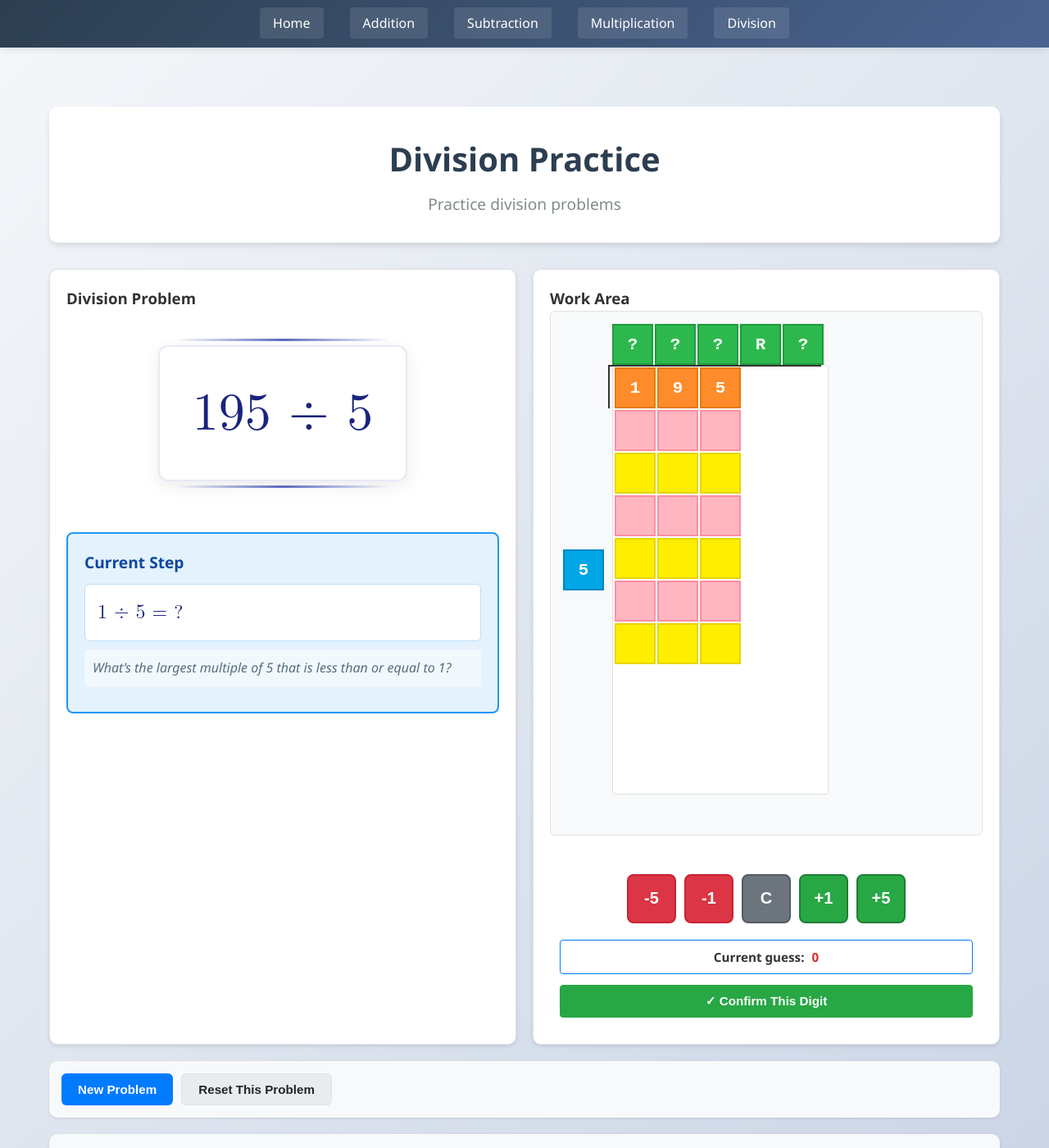
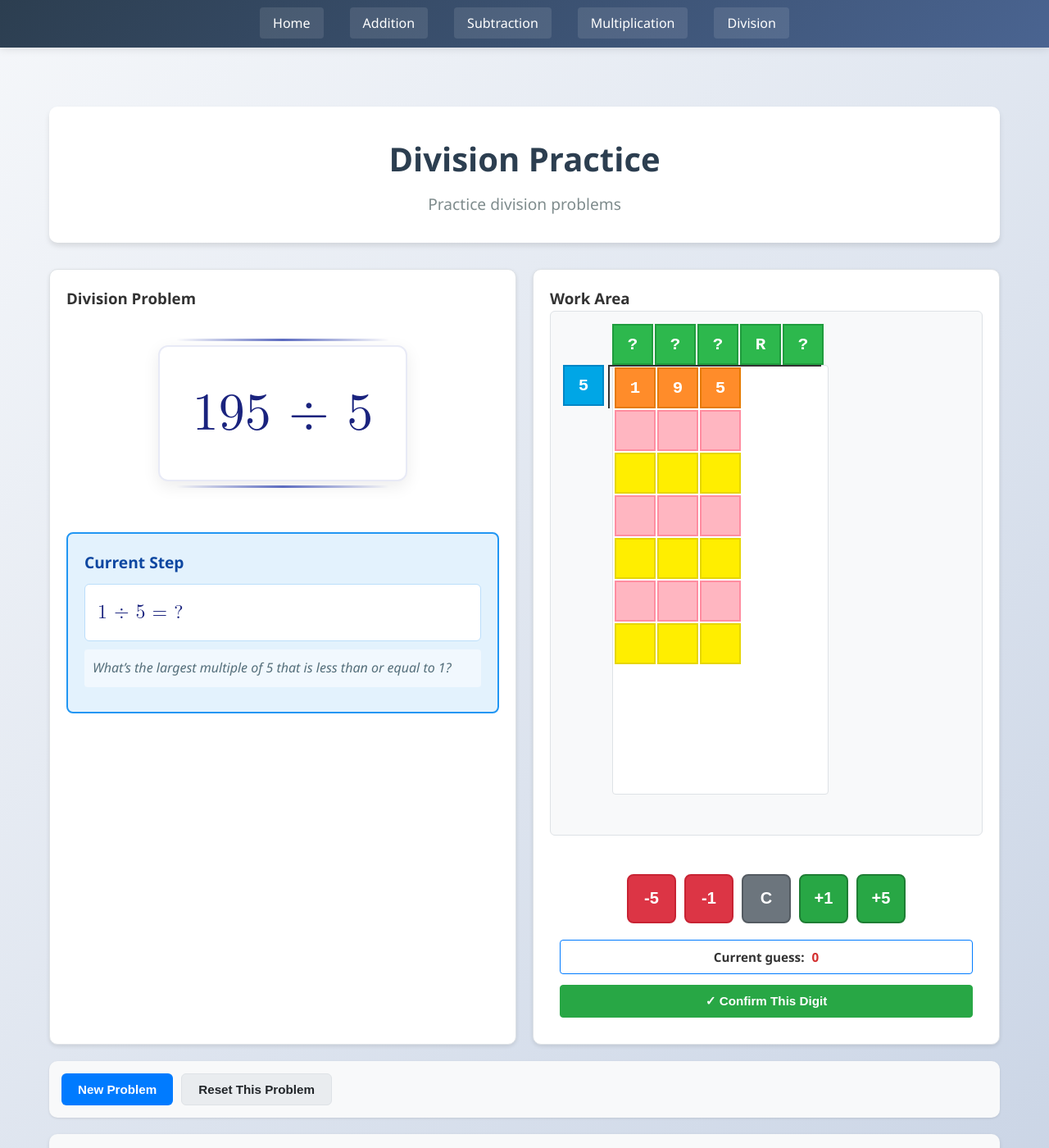
Before and after one commit to ZBZFirst/Math, a Jekyll site: the page built from division.md, in a window 1280 px wide and 1400 px high. Shown: the whole window at 82% size. Built offline with Jekyll 4.4.1, drawn with Linux system fonts in a browser that asks for light colours.

Commit message:
Update division.css

```diff
--- a/assets/css/division.css
+++ b/assets/css/division.css
@@ -287,7 +287,7 @@
     width: 50px;
     height: 500px;
     display: flex;
-    align-items: center;
+    align-items: top;
     justify-content: center;
     z-index: 10;
 }
```
